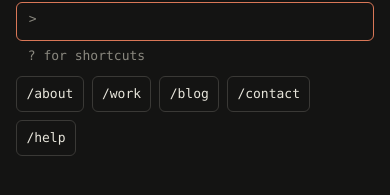
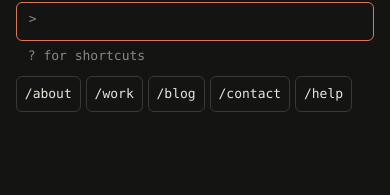
Before and after one commit to trankhacvy/portfolio, a website built with Vite: page index.html in a window 390 px wide. Shown: the part 153-348 px from the top of the page. Built offline with nearby package versions, Linux system fonts and the light colour scheme.

Commit message:
style: tighter mobile chips; deploy: wrangler config

```diff
--- a/src/style.css
+++ b/src/style.css
@@ -308,7 +308,7 @@ button:focus-visible {
 
 .chips button {
   min-height: 36px;
-  padding: 0.3em 1.2ch;
+  padding: 0.3em 1ch;
   border: 1px solid var(--border);
   border-radius: var(--radius);
   background: transparent;
@@ -344,7 +344,7 @@ button:focus-visible {
   .chips {
     display: flex;
     flex-wrap: wrap;
-    gap: 0.6em;
+    gap: 0.4em;
     margin-top: var(--gap);
   }
 }
```
Also changed, not shown: 1 other file.
